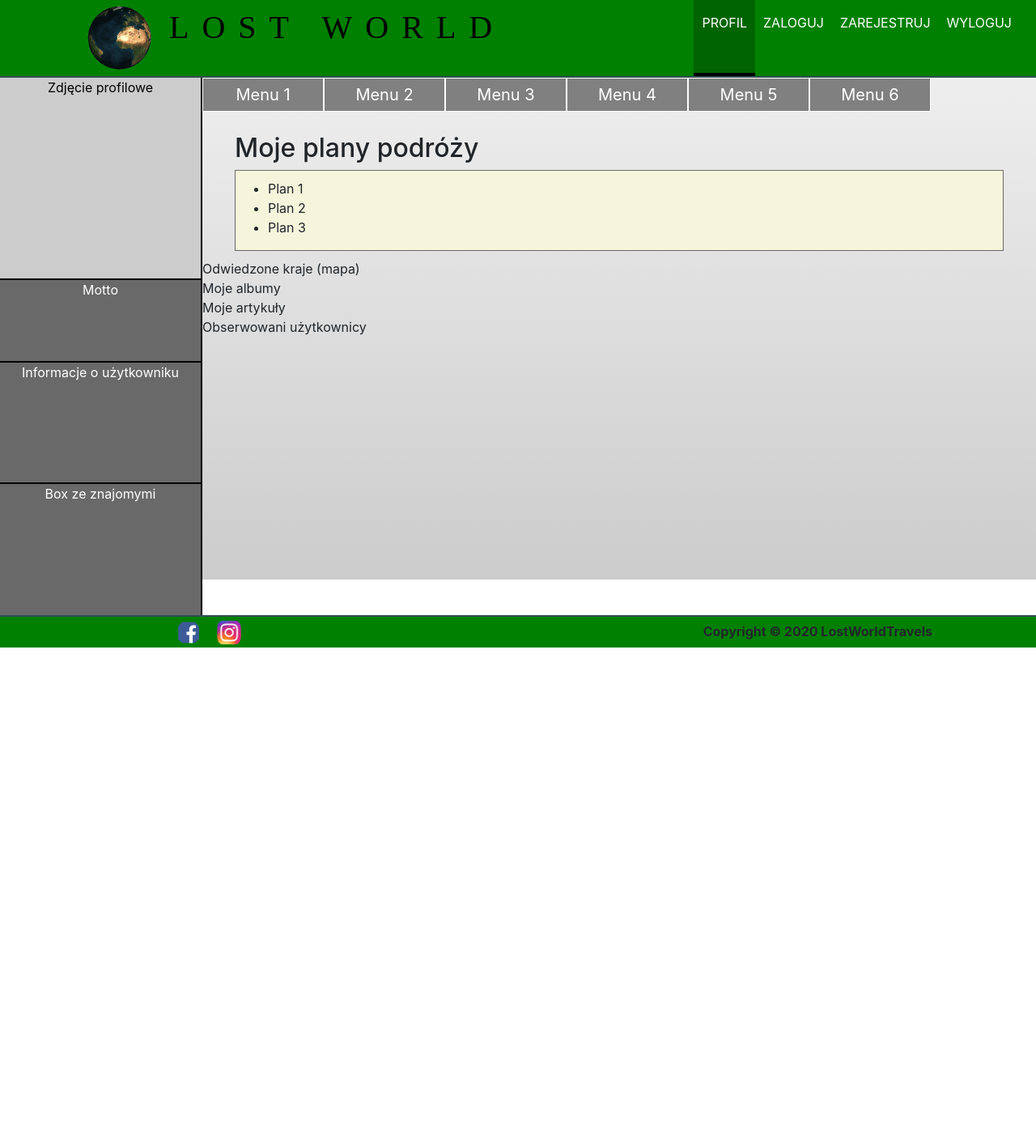
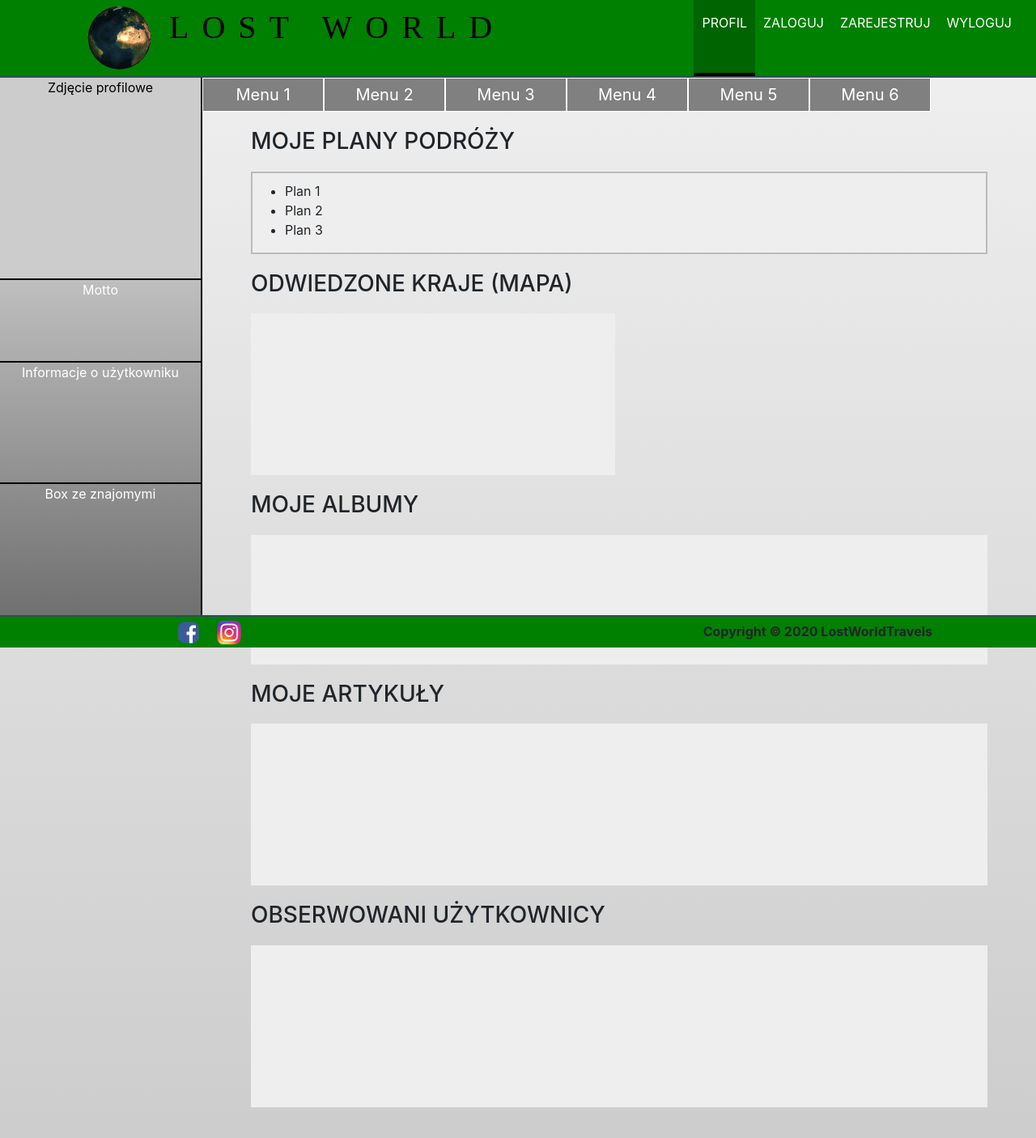
Before and after one commit to WojciechGladalski/lostworld-frontend, a React (Create React App) app: page /myProfile in a window 1280 px wide. Shown: the top 1406 px of the page at 81% size. Before the commit the page ends 800 px from the top, so only its background shows below. Built offline with nearby package versions, Linux system fonts and the light colour scheme.

Commit message:
Prace nad profilem

```diff
--- a/src/components/Profile/Profile.js
+++ b/src/components/Profile/Profile.js
@@ -11,7 +11,7 @@ const profile = props => (
             <div className={classes.Friends}>Box ze znajomymi</div>
         </nav>
         <div className={classes.ProfileContent}>
-            <div>
+            <div style={{margin: '-10px 0 0 -40px'}}>
                 <ul className={classes.ProfileMenu}>
                     <li>Menu 1</li>
                     <li>Menu 2</li>
@@ -22,7 +22,7 @@ const profile = props => (
                 </ul>
             </div>
             <div className={classes.TravelPlans}>
-                <h2>Moje plany podróży</h2>
+                <h3>MOJE PLANY PODRÓŻY</h3>
                 <div>
                     <ul>
                         <li>Plan 1</li>
@@ -31,12 +31,24 @@ const profile = props => (
                     </ul>
                 </div>
             </div>
-            <div>Odwiedzone kraje (mapa)</div>
-            <div>Moje albumy</div>
-            <div>Moje artykuły</div>
-            <div>Obserwowani użytkownicy</div>
+            <div className={classes.Map}>
+                <h3>ODWIEDZONE KRAJE (MAPA)</h3>
+                <div></div>
+            </div>
+            <div className={classes.Albums}>
+                <h3>MOJE ALBUMY</h3>
+                <div></div>
+            </div>
+            <div className={classes.Articles}>
+                <h3>MOJE ARTYKUŁY</h3>
+                <div></div>
+            </div>
+            <div className={classes.Following}>
+                <h3>OBSERWOWANI UŻYTKOWNICY</h3>
+                <div></div>
+            </div>
         </div>
-        <div style={{clear: 'both'}}></div>
+        {/*<div style={{clear: 'both'}}></div>*/}
 
     </Aux>
 
--- a/src/components/Profile/Profile.module.css
+++ b/src/components/Profile/Profile.module.css
@@ -1,12 +1,8 @@
 .Sidebar {
-    /*height: 100%;*/
+    height: 700px;
     width: 250px;
-    /*top: 96px;*/
-    /*bottom: 40px;*/
     left: 0;
-    background-color: dimgrey;
-    /*position: absolute;*/
-    /*z-index: 5;*/
+    background: linear-gradient(#eeeeee, dimgrey);
     border-right: 2px solid black;
     text-align: center;
     vertical-align: center;
@@ -40,11 +36,21 @@
 
 .ProfileContent {
     margin-left: 250px;
+    padding: 10px 40px;
+}
+
+.ProfileContent div {
+    margin: 20px 10px;
+}
+
+.ProfileContent h3 {
+    margin: 0 10px;
 }
 
 .ProfileMenu {
     list-style: none;
     margin-left: -40px;
+    padding: -10px -40px;
 }
 
 .ProfileMenu li {
@@ -59,14 +65,40 @@
 }
 
 .TravelPlans {
-    padding: 10px 40px;
+
 }
 
 .TravelPlans div {
-    border: 1.5px solid dimgrey;
-    background-color: beige;
+    border: 2px solid #bbbbbb;
+    background-color: #eeeeee;
 }
 
 .TravelPlans div ul {
     padding-top: 10px;
 }
+
+.Map {
+    /*margin: 10px;*/
+}
+
+.Map div {
+    width: 450px;
+    height: 200px;
+    background-color: #eeeeee;
+}
+
+.Albums div {
+    height: 160px;
+    background-color: #eeeeee;
+}
+
+.Articles div {
+    height: 200px;
+    background-color: #eeeeee;
+}
+
+.Following div {
+    height: 200px;
+    background-color: #eeeeee;
+    margin-bottom: 60px;
+}
--- a/src/hoc/Layout/Layout.module.css
+++ b/src/hoc/Layout/Layout.module.css
@@ -1,9 +1,6 @@
 .Content {
     margin-top: 96px;
-    height: 620px;
+    height: 100%;
     background: linear-gradient(#eeeeee, #cccccc);
     background-size: cover;
-    /*background-size: cover;*/
-    /*background-position: center;*/
-    /*background-image: url("../../assets/images/background.jpg");*/
 }
```
